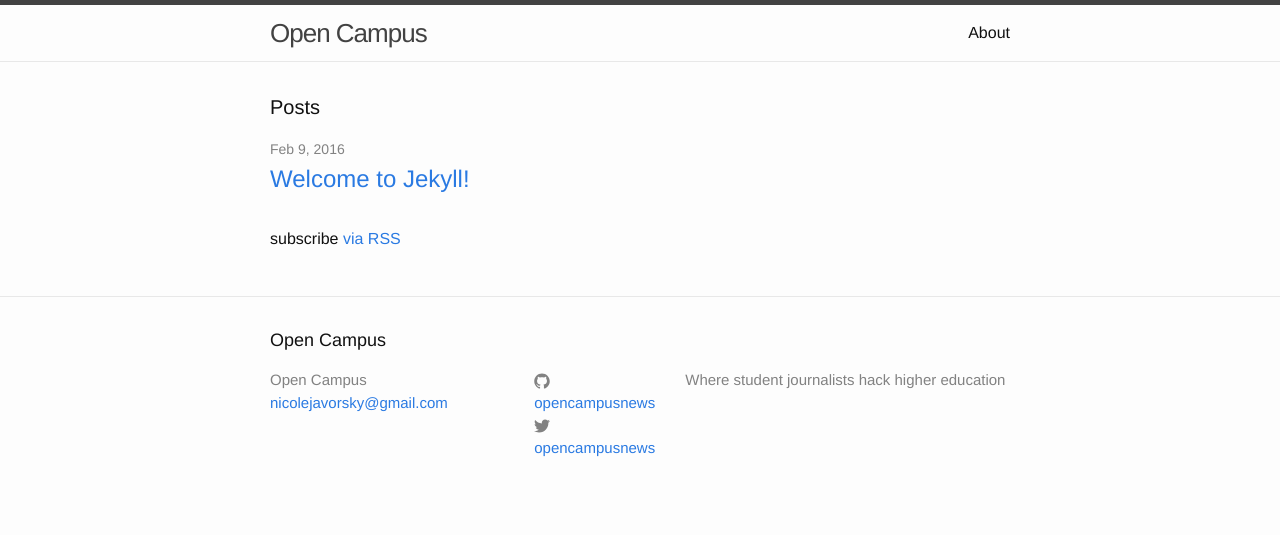
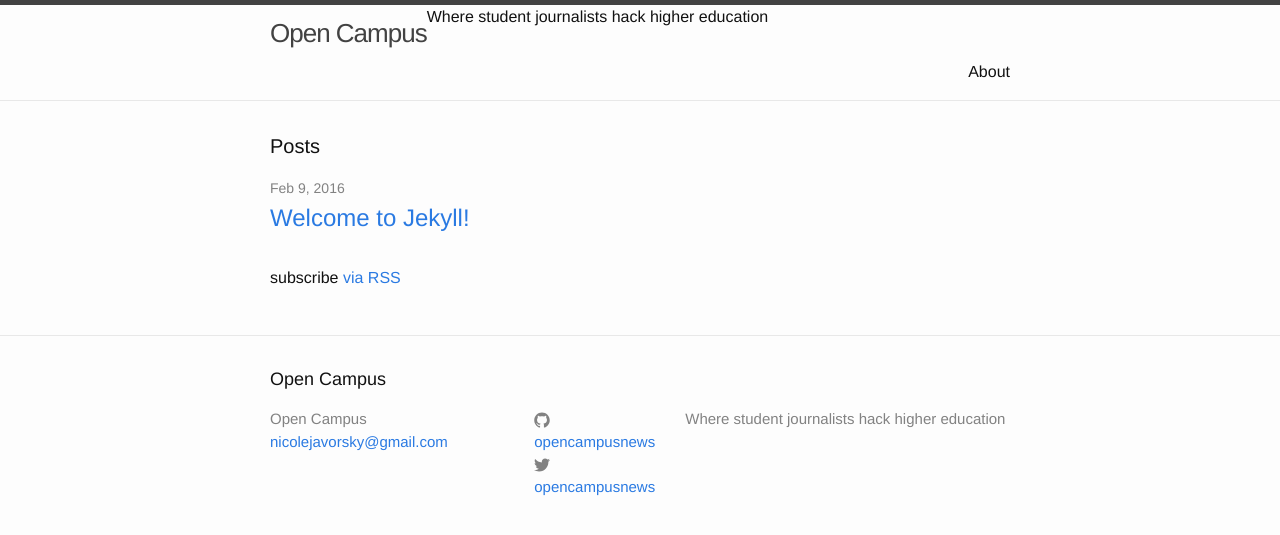
Before and after one commit to opencampusnews/opencampusnews.github.io, a Jekyll site: the page built from index.html, in a window 1280 px wide. Shown: the top 535 px of the page. Built offline with Jekyll 4.4.1, drawn with Linux system fonts in a browser that asks for light colours.

Commit message:
Updated header.html

```diff
--- a/_includes/header.html
+++ b/_includes/header.html
@@ -3,6 +3,7 @@
   <div class="wrapper">
 
     <a class="site-title" href="{{ site.baseurl }}/">{{ site.title }}</a>
+    <p>Where student journalists hack higher education</p>
     <nav class="site-nav">
       <a href="#" class="menu-icon">
         <svg viewBox="0 0 18 15">
```
